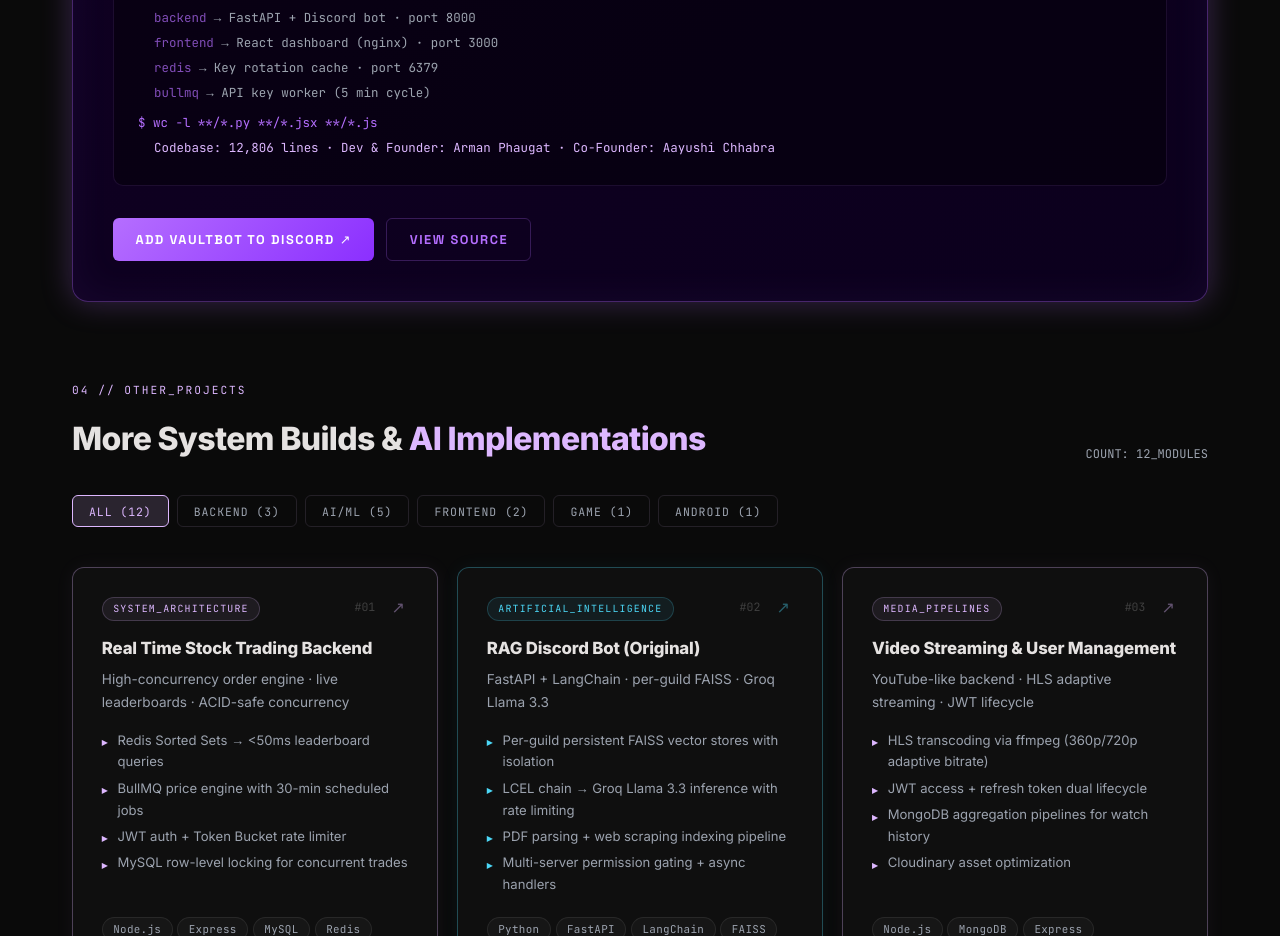
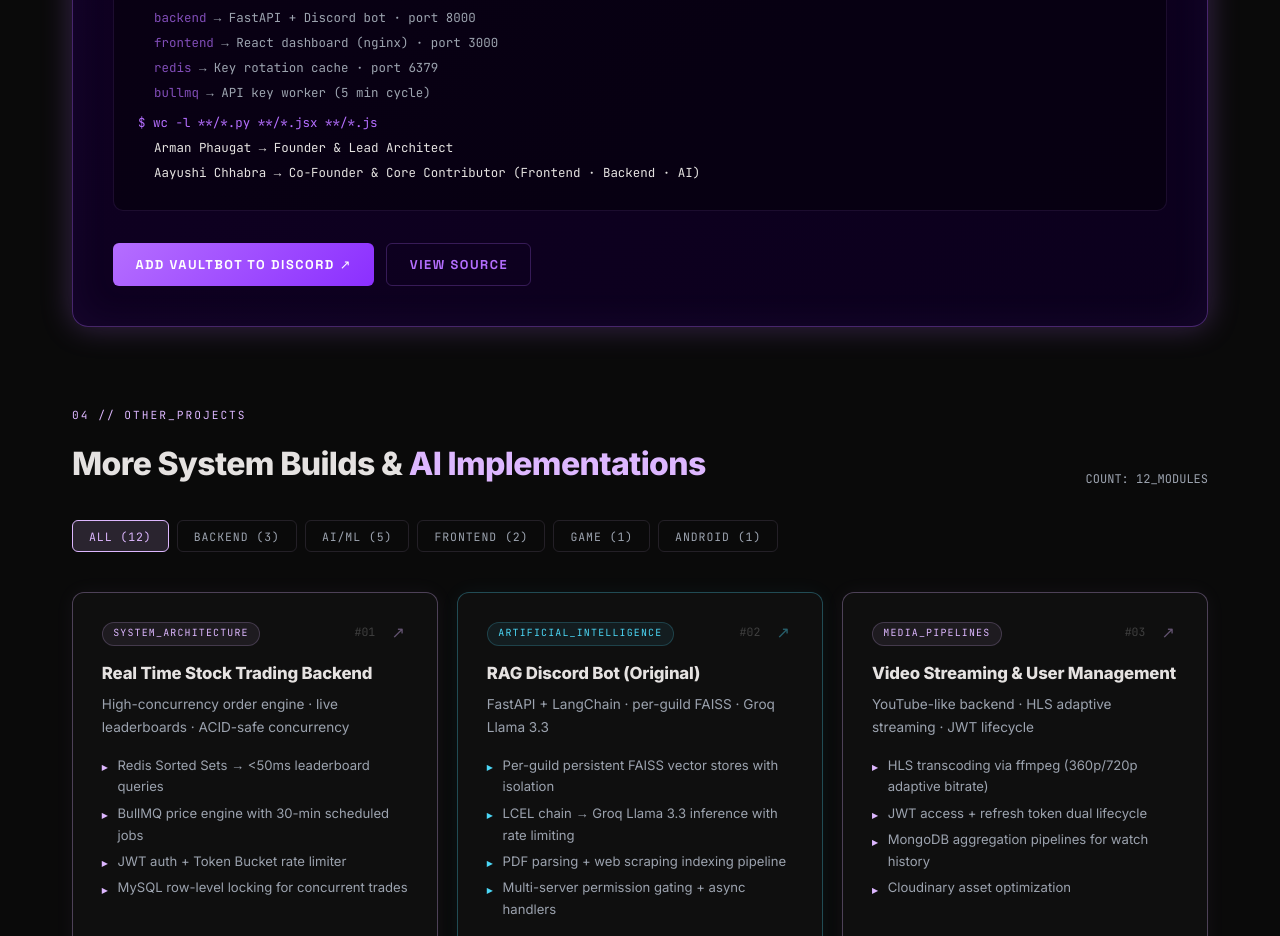
Before and after one commit to armanphaugat/armanwebsite, a React (Vite) app: page / in a window 1280 px wide. Shown: the part 4460-5396 px from the top of the page. Built offline with nearby package versions, Linux system fonts and the light colour scheme.

Commit message:
Changes Inside VaultBot

```diff
--- a/src/App.jsx
+++ b/src/App.jsx
@@ -1040,7 +1040,10 @@ function VaultBotFlagship() {
               <div><span style={{ color: "rgba(181,110,255,0.7)" }}>bullmq</span>     → API key worker (5 min cycle)</div>
             </div>
             <div style={{ color: "var(--vault-gold)", marginTop: "0.3rem" }}>$ wc -l **/*.py **/*.jsx **/*.js</div>
-            <div style={{ color: "var(--primary)", paddingLeft: "1rem" }}>Codebase: 12,806 lines · Dev & Founder: Arman Phaugat · Co-Founder: Aayushi Chhabra<span className="terminal-cursor" /></div>
+            <div style={{ paddingLeft:"1rem" }}>
+                <div><span style={{ color:"var(--cyan)" }}>Arman Phaugat</span>{"   "}→ Founder &amp; Lead Architect</div>
+                <div><span className="term-result">Aayushi Chhabra</span> → Co-Founder & Core Contributor (Frontend · Backend · AI)</div>
+              </div>
           </div>
 
           <div style={{ display: "flex", gap: "0.75rem", flexWrap: "wrap" }}>
```
